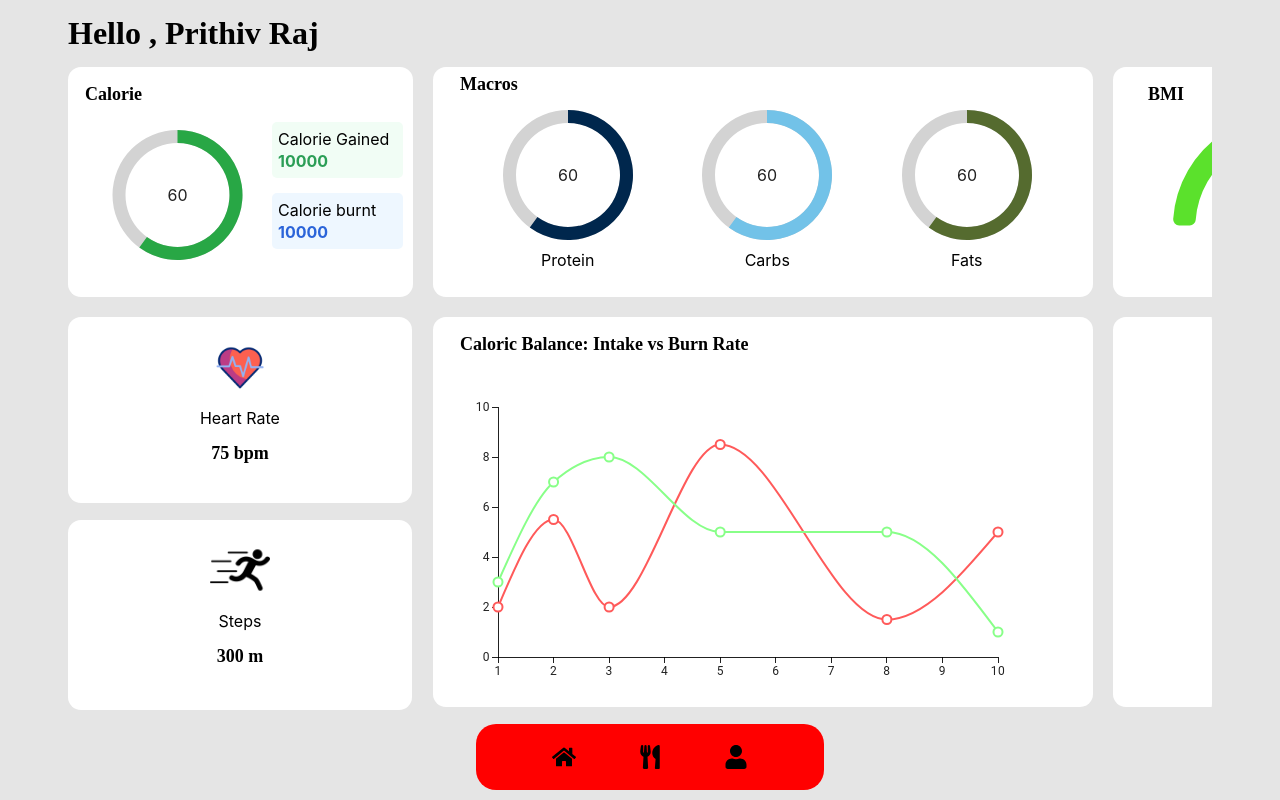
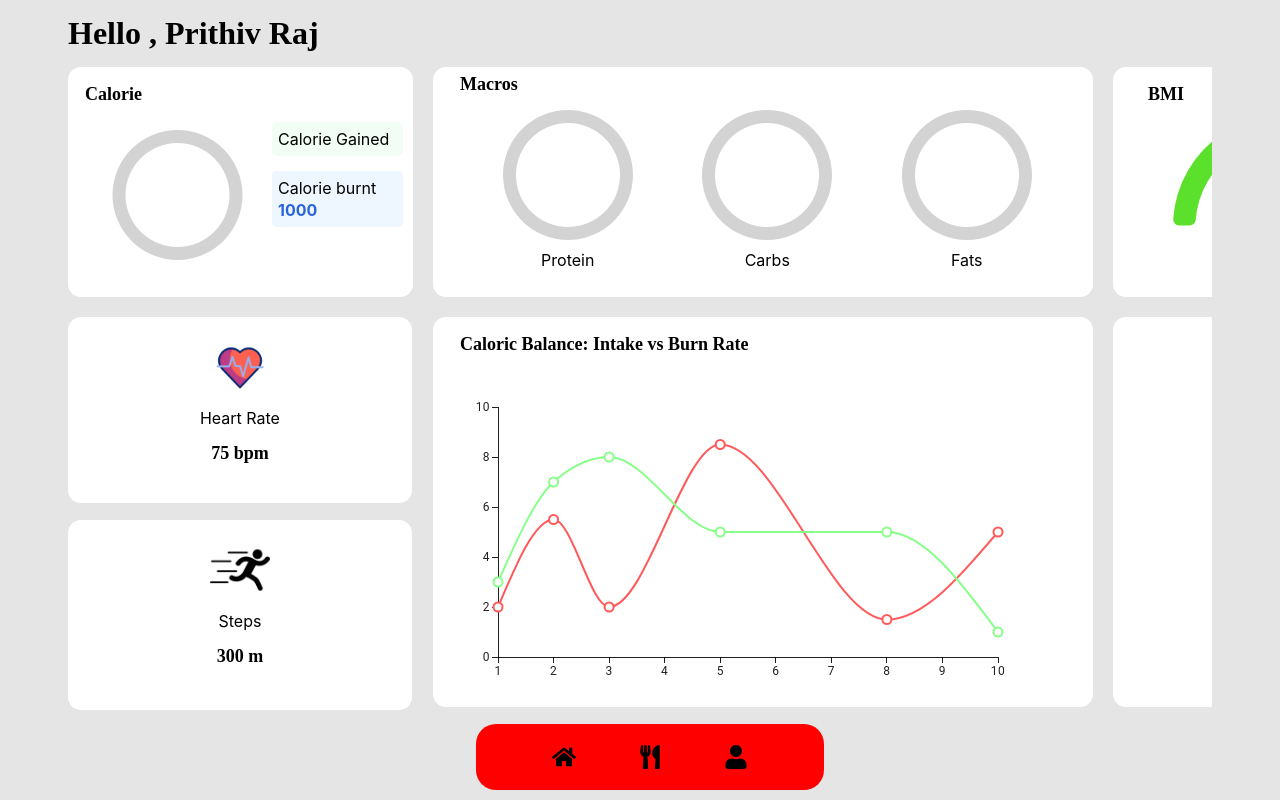
Before and after one commit to Adhi2312/FITNESS_TRACKER, a React (Create React App) app: page / in a window 1280 px wide. Built offline with nearby package versions, Linux system fonts and the light colour scheme; no server answers.

Commit message:
Integrate frontend with backend APIs

```diff
--- a/package.json
+++ b/package.json
@@ -7,11 +7,13 @@
     "@emotion/styled": "^11.13.0",
     "@mui/material": "^6.1.1",
     "@mui/x-charts": "^7.18.0",
+    "@tanstack/react-query": "^5.73.3",
     "@testing-library/jest-dom": "^5.17.0",
     "@testing-library/react": "^13.4.0",
     "@testing-library/user-event": "^13.5.0",
     "axios": "^1.7.9",
     "bcryptjs": "^2.4.3",
+    "chroma-js": "^3.1.2",
     "cookie-parser": "^1.4.7",
     "cron": "^3.3.2",
     "jsonwebtoken": "^9.0.2",
@@ -19,6 +21,7 @@
     "mongoose": "^8.9.3",
     "node-cron": "^3.0.3",
     "react": "^18.3.1",
+    "react-circular-gauge": "^1.1.1",
     "react-circular-progressbar": "^2.1.0",
     "react-dom": "^18.3.1",
     "react-gauge-chart": "^0.5.1",
--- a/src/App.js
+++ b/src/App.js
@@ -4,14 +4,35 @@ import DB from './screens/DB'
 import {Food} from './screens/food'
 import { Routes,Route, useNavigate, Navigate} from 'react-router-dom';
 import { FaHome, FaUser, FaUtensils } from 'react-icons/fa';
-import { useState } from 'react-router-dom';
+// import { useState } from 'react-router-dom';
+import { useEffect,useState } from 'react';
 import ProfileForm from './screens/ProfileForm';
 import {Signup, GDLB} from './screens/signup';
 import { FirstPage } from './signup-pages/Main-Page';
+import { useQuery } from "@tanstack/react-query";
 // import { useNavigate } from 'react-router-dom';
 
 function App() {
-  console.log('well');
+  // console.log('well');
+  const [data, setData] = useState();
+
+  const { data: data1, refetch } = useQuery({
+    queryKey: ["meals"],
+    queryFn: () => {
+      console.log("🔁 Fetching user-data...");
+      return fetch("http://localhost:4000/user-data", {
+        credentials: "include",
+      }).then((res) => res.json()); // already JSON here
+    },
+    refetchInterval: 1000*60*5, // every second
+  });
+
+  useEffect(() => {
+    if (data1) {
+      setData(data1); // ✅ correct
+      console.log("✅ Got user data:", data1.Calorie); // log fresh data
+    }
+  }, [data1]);
 
 
   return (
@@ -21,7 +42,7 @@ function App() {
           <Routes>
             {/* <Route path='/' element={Navigate to="/signup" />}/> */}
             {/* <Route path="/" element={<Navigate to="/signup/personal" />} /> */}
-            <Route path="/" element={<DB/> } />
+            <Route path="/" element={<DB data={data}/> } />
             <Route path="/plate" element={<Food/>}/>
             <Route path="/check" element={<ProfileForm />} />
             <Route path='/signup/*' element={<FirstPage/>}/>
@@ -39,7 +60,7 @@ export const NavBar=()=>{
   const nav=useNavigate();
   return (
     <div className='nav'>
-      <button className='nav-button' onClick={()=>{nav('/dashboard')}}>
+      <button className='nav-button' onClick={()=>{nav('/')}}>
            <FaHome size={24}/>
       </button>
       <button className='nav-button' onClick={()=>{nav('/plate')}}>
--- a/src/index.js
+++ b/src/index.js
@@ -4,6 +4,11 @@ import './index.css';
 import App from './App';
 import reportWebVitals from './reportWebVitals';
 import {BrowserRouter} from 'react-router-dom'
+import {
+  QueryClient,
+  QueryClientProvider
+} from '@tanstack/react-query';
+const queryClient = new QueryClient();
 
 
 const root = ReactDOM.createRoot(document.getElementById('root'));
@@ -12,7 +17,9 @@ root.render(
 
   <React.StrictMode>
     <BrowserRouter>
+    <QueryClientProvider client={queryClient}>
     <App />
+  </QueryClientProvider>
     </BrowserRouter>
   </React.StrictMode>
 );
--- a/src/screens/DB.jsx
+++ b/src/screens/DB.jsx
@@ -5,13 +5,17 @@ import foot from '../imges/runer-silhouette-running-fast.png';
 import GaugeChart from 'react-gauge-chart';
 import hrt from '../imges/heartbeat.gif';
 import { authenticateFitbit, fetchFitbitActivities } from './Connect';
-import { Gauge,LineChart } from '@mui/x-charts';
+import { LineChart ,Gauge} from '@mui/x-charts';
 import { useNavigate } from 'react-router-dom';
-const DB = () => {
+import axios from 'axios';
+// import { Gauge } from 'react-circular-gauge'
+import chroma from 'chroma-js'
+const DB = ({data}) => {
   const [heartRate, setHeartRate] = useState(75);
   const [activities, setActivities] = useState(null);
   const [date, setDate] = useState("");
   const nav=useNavigate();
+
 
   const res=async()=>{
     try{const res=await fetch('http://localhost:4000/authorize',{
@@ -34,7 +38,7 @@ const DB = () => {
     const fetchData = async () => {
       try {
         const data = await fetchFitbitActivities(date);
-        console.log(data);
+        console.log("kat",data);
         setActivities(data); // Update activities with the fetched data
       } catch (error) {
         console.error("Error fetching activities:", error);
@@ -46,7 +50,7 @@ const DB = () => {
     const interval = setInterval(() => {
       console.log("Fetching Fitbit activities...");
       fetchData();
-    }, 30 * 60 * 1000);
+    }, 30 * 60 * 10);
 
     return () => clearInterval(interval);
   }, [date]);
@@ -68,10 +72,10 @@ return (
                     <h3>Calorie</h3>
                     <div className='one-1-chart'>
                         <div className='gauge'>
-                            <GaugeComponent/>
+                            <GaugeComponent data={data}/>
                         </div>
                         <div className='gauge-info'>
-                        <SubComponent text={'Calorie Gained'} color={'#f1fdf5'} tc={'#2b9e56'} />
+                        <SubComponent  text={'Calorie Gained'} color={'#f1fdf5'} tc={'#2b9e56'} data={data} />
                         <SubComponent text={"Calorie burnt"} color={'#eef7ff'} tc={'#2b64d9'}/>
                         </div>
                     </div>
@@ -90,7 +94,7 @@ return (
               </div>
               <div className='one-gauge'>
                 <div style={{height:"100%"}}>
-                <Gauge width={150} height={150} value={60}  sx={{
+                <Gauge width={150} height={150} value={data?.Protein}  sx={{
         '& .MuiGauge-valueArc': {
           fill: '#00274D', // Value arc color
         },
@@ -105,7 +109,8 @@ return (
                 <p>Protein</p>
                 </div>
                 <div style={{height:"100%"}}>
-                <Gauge width={150} height={150} value={60}
+                <Gauge width={150} height={150} value={data?.Carbs}
+                maxValue={3000}
 
                 sx={{
                   '& .MuiGauge-valueArc': {
@@ -123,7 +128,7 @@ return (
                 <p>Carbs</p>
                 </div>
                 <div style={{height:"100%"}}>
-                <Gauge width={150} height={150} value={60}
+                <Gauge width={150} height={150} value={data?.Fat}
 
                 sx={{
                   '& .MuiGauge-valueArc': {
@@ -203,13 +208,22 @@ return (
   )
 }
 const Linechart=()=>{
-  const data = [
-    ["Year", "Sales", "Expenses"],
-    ["2004", 1000, 400],
-    ["2005", 1170, 460],
-    ["2006", 660, 1120],
-    ["2007", 1030, 540],
-  ];
+  // const data = [
+  //   ["Year", "Sales", "Expenses"],
+  //   ["2004", 1000, 400],
+  //   ["2005", 1170, 460],
+  //   ["2006", 660, 1120],
+  //   ["2007", 1030, 540],
+  // ];
+    // title: "Company Performance",
+    const [data,setData]=useState();
+    const ld=async()=>{
+      const res=await axios.get('http://localhost:4000/getCalH');
+      const d=res.json();
+      console.log("d",d);
+      setData(d);
+    }
+    ld()
 
   const options = {
     // title: "Company Performance",
@@ -246,33 +260,39 @@ export default DB
 // ��height:�250,
 // }
 
-const SubComponent=({text,color,tc})=>{
+const SubComponent=({text,color,tc,data})=>{
   return(
     <div className='info-sub' style={{backgroundColor:color}}>
       <p>
         {text}
       </p>
-      <p style={{fontWeight:'bold' ,color:tc}}>10000</p>
+      <p style={{fontWeight:'bold' ,color:tc}}>{(text=='Calorie Gained')?data?.Calorie:1000}</p>
     </div>
   )
 }
-const GaugeComponent=()=>{
+const GaugeComponent=({data})=>{
   return(
-    <Gauge width={150} height={150} value={60}
 
+
+
+    <Gauge
+    width={150}
+    height={150}
+    value={data?.Carbs}
+    max={300} // 👈 Set your custom maximum value here
     sx={{
       '& .MuiGauge-valueArc': {
-                    fill: '#28A745', // Value arc color
+        fill: '#72C2E8',
       },
       '& .MuiGauge-referenceArc': {
-                    fill: '#d3d3d3', // Reference arc color
+        fill: '#d3d3d3',
       },
       '& .MuiGauge-valueLabel': {
-                    fill: '#74b8', // Value text color
-                    // text:"rem",
-                    fontSize: '24px', // Optional font size customization
+        fill: '#74b8',
+        fontSize: '24px',
       },
     }}
   />
+
   )
 }
--- a/src/screens/db.css
+++ b/src/screens/db.css
@@ -262,3 +262,45 @@
   margin: 2px;
   /* padding:  1px 0px ; */
 }
+.circle-container {
+  position: relative;
+  width: 192px; /* 48 x 4 = 192px */
+  height: 192px; /* 48 x 4 = 192px */
+  display: flex;
+  align-items: center;
+  justify-content: center;
+}
+
+.progress-ring {
+  transform: rotate(-90deg); /* Rotates the circle for progress effect */
+  width: 100%;
+  height: 100%;
+}
+
+.progress-ring__background,
+.progress-ring__circle {
+  fill: none;
+  stroke-width: 15;
+  cx: 90;
+  cy: 90;
+  r: 65; /* Radius */
+}
+
+.progress-ring__background {
+  stroke: #e5e7eb; /* Background color of the circle */
+}
+
+.progress-ring__circle {
+  stroke: #22c55e; /* Progress color */
+  stroke-linecap: round;
+  stroke-dasharray: 502.4; /* Circumference of the circle (2 * π * radius) */
+  stroke-dashoffset: 200; /* Adjust this for progress (502.4 - progress value) */
+  transition: stroke-dashoffset 0.5s ease; /* Smooth transition for progress */
+}
+
+.progress-text {
+  position: absolute;
+  font-size: 1.5rem; /* Equivalent to text-2xl */
+  font-weight: bold;
+  color: #4b5563; /* Equivalent to text-gray-700 */
+}
--- a/src/screens/food.jsx
+++ b/src/screens/food.jsx
@@ -11,6 +11,7 @@ import { useNavigate } from 'react-router-dom';
 
 export const Food = () => {
   const [card,SetCard] =useState(false);
+
   return (
     <div>
 
@@ -62,10 +63,11 @@ export const Card=({SetCard})=>
 
 
   const handle=async()=>{
+    console.log("handle")
     console.log("meal")
     const body={
 
-      dish_name:"sggo",
+      // dish_name:"sggo",
           calorie:45,
 
          protein:1.7,
@@ -73,7 +75,7 @@ export const Card=({SetCard})=>
           carbs:9
 
     }
-    try{const res=await fetch('http://localhost:4000/meal',{
+    try{const res=await fetch('http://localhost:4000/update_macros',{
       method: 'POST',
       credentials: 'include',
       headers: {'Content-Type': 'application/json',
@@ -81,7 +83,8 @@ export const Card=({SetCard})=>
         body:JSON.stringify(body)}
         );
         console.log(res.status);
-      if (res.status==200)nav('/dashboard')}
+      // if (res.status==200)nav('/')
+      }
 
         catch(error){console.log(error)}
   }
```
Also changed, not shown: 2 other files (tests, documents, lock files or other folders). Lines whose indentation alone changed are shown as unchanged.
